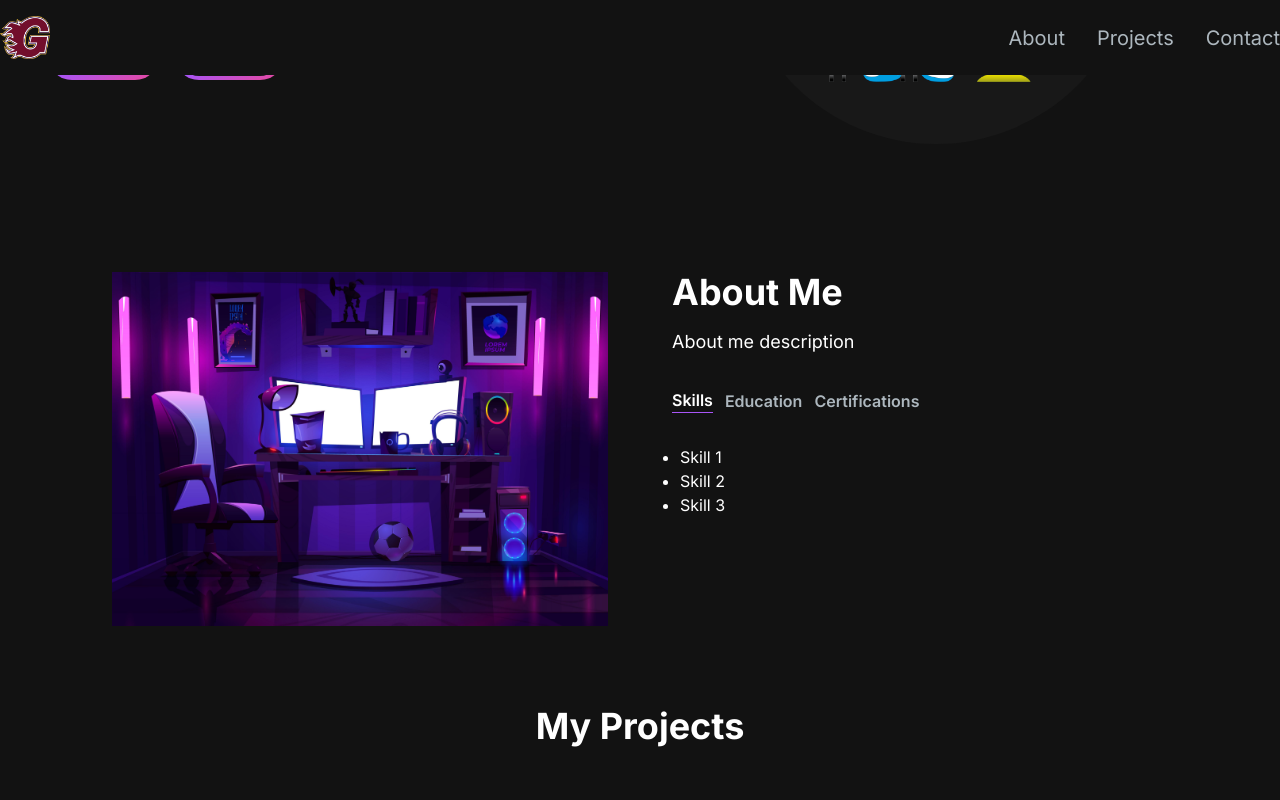
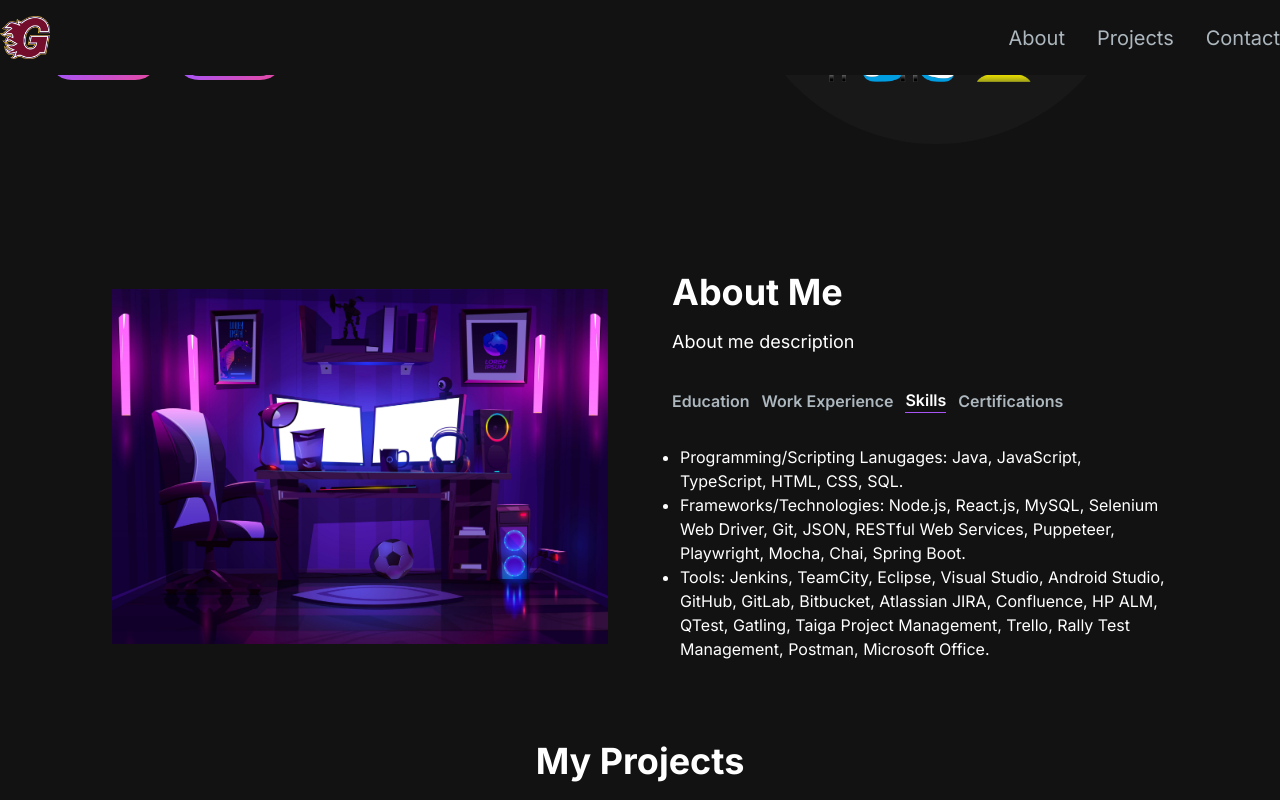
Before and after one commit to gokulthegr8/portfolio, a Next.js app: page / in a window 1280 px wide. Both pictures are taken after a click on the button "Skills". Shown: the part 432-1232 px from the top of the page. Built offline with nearby package versions, Linux system fonts and the light colour scheme.

Commit message:
Portfolio Commit 5

```diff
--- a/src/app/components/AboutSection.jsx
+++ b/src/app/components/AboutSection.jsx
@@ -5,24 +5,168 @@ import TabButton from "./TabButton";
 
 const TAB_DATA = [
   {
+    title: "Education",
+    id: "education",
+    content: (
+      <ul className="list-disc pl-2">
+        <li>
+          MS in Computer Science - University of North Carolina at Charlotte -
+          Graduated in May 2021 with 4.00 GPA{" "}
+        </li>
+        <li>
+          BE in Electronics and Communication - Anna University - Graduated in
+          April 2016 with 7.19/10 GPA
+        </li>
+      </ul>
+    ),
+  },
+  {
+    title: "Work Experience",
+    id: "workexp",
+    content: (
+      <ul className="list-disc pl-2">
+        {/* <li>
+          <h2 className="font-extrabold">
+            Software Engineer in Test, Oracle America Inc., US : June
+            2021-Present
+          </h2>
+          <ul className="list-disc pl-2">
+            <li>
+              Responsible for testing Netsuite Applications for Oracle Netsuite.
+            </li>
+            <li>
+              Worked on developing the UI automation framework with webdriver.io
+              using JavaScript.
+            </li>
+            <li>
+              Worked on writing UI Automation tests with WebdrIver.io using
+              JavaScript.
+            </li>
+            <li>Following agile framework for the work process.</li>
+            <li>
+              Customer issues debugging and working with the developers to get
+              the issues resolved.
+            </li>
+            <li>
+              Performing code reviews for frontend, backend and e2e automation
+              code.
+            </li>
+            <li>
+              Reporting bugs in Jira and ensuring the defects are resolved
+              before SLT.
+            </li>
+            <h2 className="font-extrabold">
+              QA Analyst Intern, Sony Interactive Entertainment, US : May
+              2020-April 2021
+            </h2>
+            <li>
+              Responsible for testing the internal applications used by
+              PlayStation.
+            </li>
+            <li>
+              Worked on UI and API automation testing with Puppeteer Mocha/Chai
+              and Playwright Mocha/Chai Node.js libraries using JavaScript.
+            </li>
+            <li>
+              Developed and implemented new test scenarios and test cases to
+              maximize efficiency and minimize the processing time.
+            </li>
+            <li>
+              Ensured customer satisfaction by finding and reporting all the
+              bugs in JIRA.
+            </li>
+            <li>
+              Followed the Scaled Agile Framework and Agile Methodologies for
+              the work process.
+            </li>
+            <li>
+              Worked on executing load tests with Gatling and analyzing the
+              results for measuring the application’s performance.
+            </li>
+            <li>
+              Developed an automation suite for comparing the performance
+              metrics of an application’s old version and newer version and
+              depicted the output in a graphical format.
+            </li>
+            <h2 className="font-extrabold">
+              Graduate Teaching Assistant, University of North Carolina at
+              Charlotte: Jan 2020-May 2020
+            </h2>
+            <li>
+              Responsible for maintaining the curriculum, designing questions
+              for assignments, and writing conceptual/coding questions for the
+              Operating Systems and Networks course
+            </li>
+            <li>
+              Evaluated student submissions, assisted students, and resolved
+              questions/concerns they had regarding the course and assignments.
+            </li>
+            <h2 className="font-extrabold">
+              Software Engineer, Wipro Limited, India: Jun 2016-Jul 2019
+            </h2>
+            <li>
+              Responsible for testing the Point of Commerce ApplicaHons for
+              Kohl's and internal applications used by MasterCard.
+            </li>
+            <li>
+              Created and executed test cases for manual testing of functional,
+              UI, API, batch, end to end, smoke, ad-hoc, integraHon and
+              regression testing.
+            </li>
+            <li>
+              Worked on UI Test Automation using Selenium with Java and used
+              Jenkins for CI pipelines.
+            </li>
+            <li>
+              Worked on FuncHonal Testing of internal mobile applications in
+              Android and iOS.
+            </li>
+            <li>
+              Analyzed test execution failures, raised Defect in JIRA/Rally and
+              worked with the development team to find the root cause of the
+              failures.
+            </li>
+            <li>
+              Worked on creaHng traceability matrix to ensure comprehensive test
+              coverage of requirements.
+            </li>
+          </ul>
+        </li> */}
+        <li>
+          Software Engineer in Test, Oracle America Inc., US: June 2021-Present
+        </li>
+        <li>
+          QA Analyst Intern, Sony Interactive Entertainment, US: May 2020-April
+          2021
+        </li>
+        <li>
+          Graduate Teaching Assistant, University of North Carolina at
+          Charlotte: Jan 2020-May 2020
+        </li>
+        <li>Software Engineer, Wipro Limited, India: Jun 2016-Jul 2019</li>
+      </ul>
+    ),
+  },
+  {
     title: "Skills",
     id: "skills",
     content: (
       <ul className="list-disc pl-2">
-        <li>Skill 1</li>
-        <li>Skill 2</li>
-        <li>Skill 3</li>
-      </ul>
-    ),
-  },
-  {
-    title: "Education",
-    id: "education",
-    content: (
-      <ul className="list-disc pl-2">
-        <li>Edu 1</li>
-        <li>Edu 2</li>
-        <li>Edu 3</li>
+        <li>
+          Programming/Scripting Lanugages: Java, JavaScript, TypeScript, HTML,
+          CSS, SQL.
+        </li>
+        <li>
+          Frameworks/Technologies: Node.js, React.js, MySQL, Selenium Web
+          Driver, Git, JSON, RESTful Web Services, Puppeteer, Playwright, Mocha,
+          Chai, Spring Boot.
+        </li>
+        <li>
+          Tools: Jenkins, TeamCity, Eclipse, Visual Studio, Android Studio,
+          GitHub, GitLab, Bitbucket, Atlassian JIRA, Confluence, HP ALM, QTest,
+          Gatling, Taiga Project Management, Trello, Rally Test Management,
+          Postman, Microsoft Office.
+        </li>
       </ul>
     ),
   },
@@ -31,15 +175,13 @@ const TAB_DATA = [
     id: "certifications",
     content: (
       <ul className="list-disc pl-2">
-        <li>Cert 1</li>
-        <li>Cert 2</li>
-        <li>Cert 3</li>
+        <li>SAFe Scrum Master: Jan 2022</li>
       </ul>
     ),
   },
 ];
 const AboutSection = () => {
-  const [tab, setTab] = useState("skills");
+  const [tab, setTab] = useState("education");
   const [isPending, startTransition] = useTransition();
 
   const handleTabChange = (id) => {
@@ -56,16 +198,22 @@ const AboutSection = () => {
           <p className="text-base lg:text-lg">About me description</p>
           <div className="flex flex-row justify-start mt-8">
             <TabButton
+              selectTab={() => handleTabChange("education")}
+              active={tab === "education"}
+            >
+              Education
+            </TabButton>
+            <TabButton
+              selectTab={() => handleTabChange("workexp")}
+              active={tab === "workexp"}
+            >
+              Work Experience
+            </TabButton>
+            <TabButton
               selectTab={() => handleTabChange("skills")}
               active={tab === "skills"}
             >
               Skills
-            </TabButton>
-            <TabButton
-              selectTab={() => handleTabChange("education")}
-              active={tab === "education"}
-            >
-              Education
             </TabButton>
             <TabButton
               selectTab={() => handleTabChange("certifications")}
--- a/tailwind.config.js
+++ b/tailwind.config.js
@@ -13,6 +13,11 @@ module.exports = {
           "conic-gradient(from 180deg at 50% 50%, var(--tw-gradient-stops))",
       },
     },
+    listStyleType: {
+      square: 'square',
+      disc: 'disc',
+      none: 'none',
+    }
   },
   plugins: [],
 };
```
